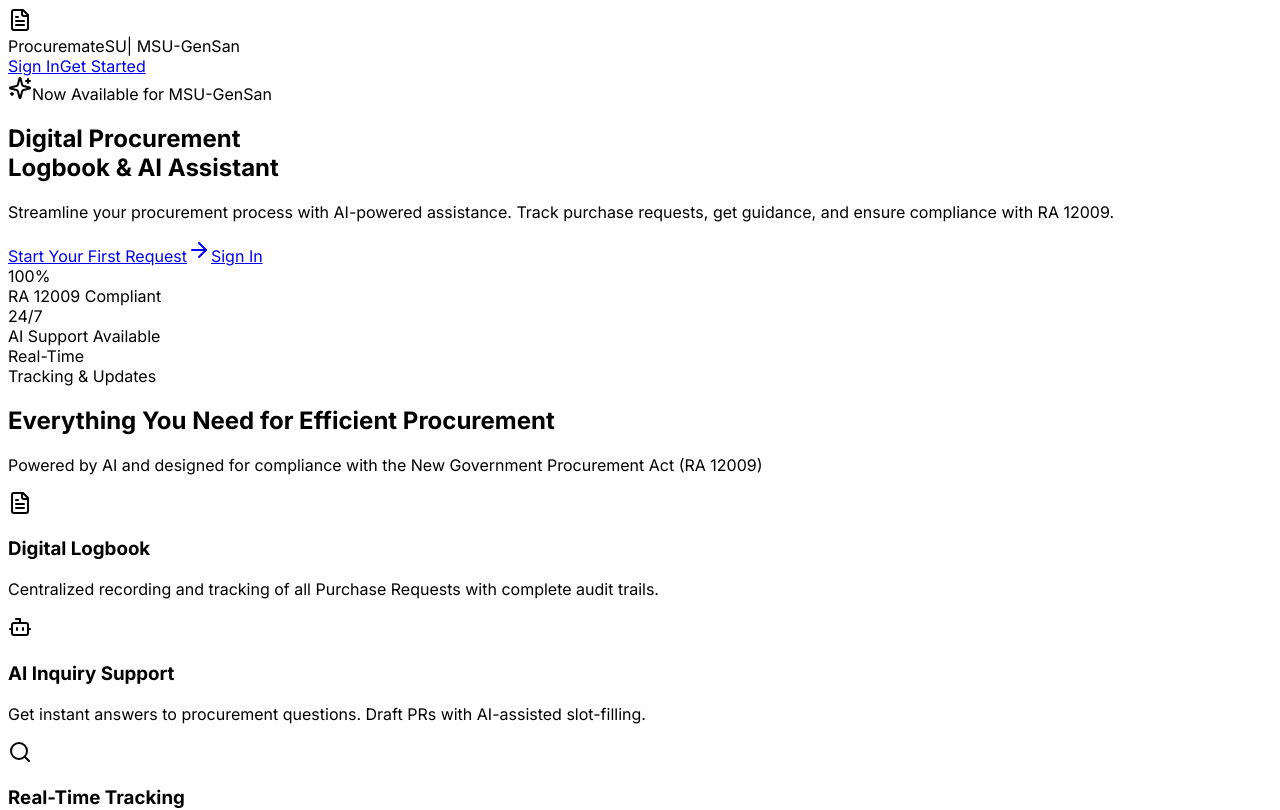
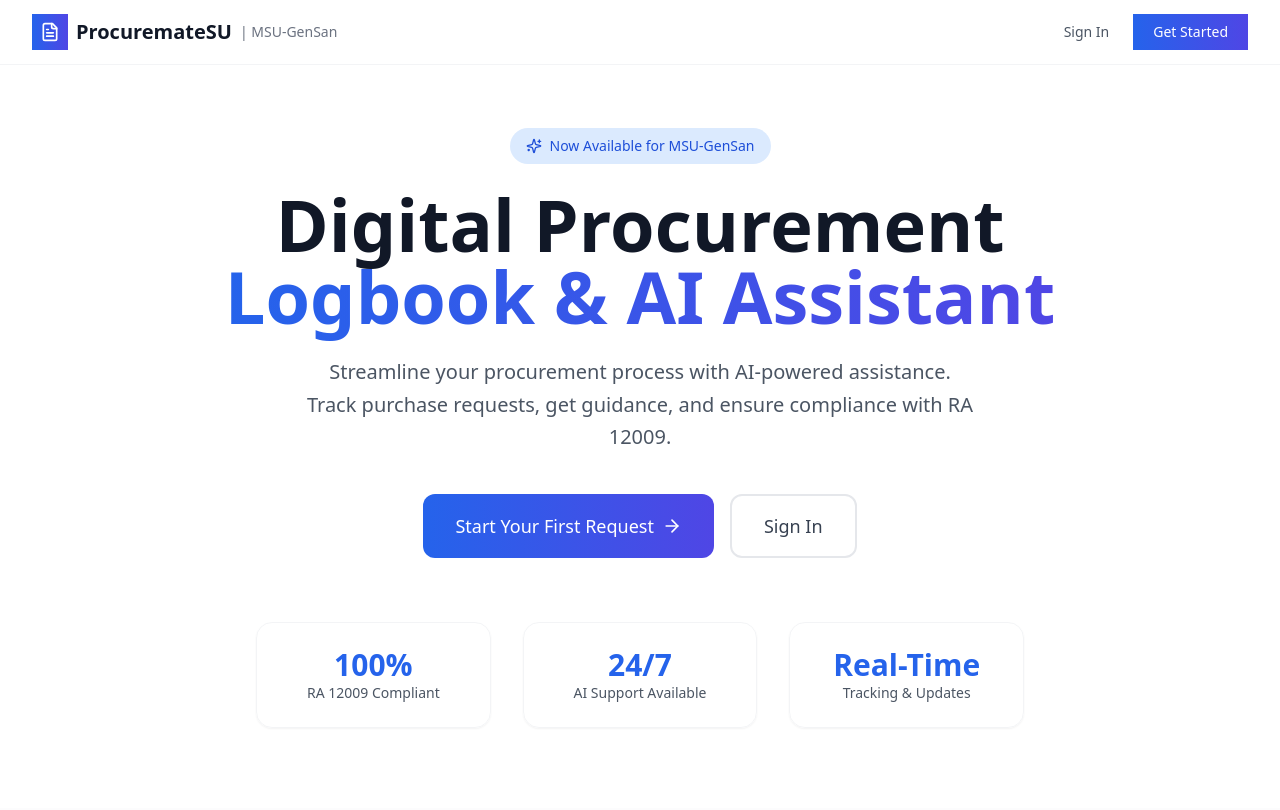
Before and after one commit to mjx0x0/procurematesu, a Next.js app: page / in a window 1280 px wide. Shown: the top 810 px of the page. Built offline with nearby package versions, Linux system fonts and the light colour scheme.

Commit message:
Complete UI redesign: Beautiful landing page with gradients and animations

```diff
--- a/app/globals.css
+++ b/app/globals.css
@@ -2,67 +2,107 @@
 @tailwind components;
 @tailwind utilities;
 
-@layer base {
-  :root {
-    --background: 0 0% 100%;
-    --foreground: 0 0% 3.9%;
-    --card: 0 0% 100%;
-    --card-foreground: 0 0% 3.9%;
-    --popover: 0 0% 100%;
-    --popover-foreground: 0 0% 3.9%;
-    --primary: 0 0% 9%;
-    --primary-foreground: 0 0% 98%;
-    --secondary: 0 0% 96.1%;
-    --secondary-foreground: 0 0% 9%;
-    --muted: 0 0% 96.1%;
-    --muted-foreground: 0 0% 45.1%;
-    --accent: 0 0% 96.1%;
-    --accent-foreground: 0 0% 9%;
-    --destructive: 0 84.2% 60.2%;
-    --destructive-foreground: 0 0% 98%;
-    --border: 0 0% 89.8%;
-    --input: 0 0% 89.8%;
-    --ring: 0 0% 3.9%;
-    --chart-1: 12 76% 61%;
-    --chart-2: 173 58% 39%;
-    --chart-3: 197 37% 24%;
-    --chart-4: 43 74% 66%;
-    --chart-5: 27 87% 67%;
-    --radius: 0.5rem;
+/* Custom Font Import */
+@import url('https://fonts.googleapis.com/css2?family=Inter:wght@300;400;500;600;700;800;900&display=swap');
+
+/* Base Styles */
+* {
+  margin: 0;
+  padding: 0;
+  box-sizing: border-box;
+}
+
+body {
+  font-family: 'Inter', -apple-system, BlinkMacSystemFont, sans-serif;
+  background: #ffffff;
+  color: #111827;
+  -webkit-font-smoothing: antialiased;
+  -moz-osx-font-smoothing: grayscale;
+}
+
+/* Custom Scrollbar */
+::-webkit-scrollbar {
+  width: 10px;
+}
+
+::-webkit-scrollbar-track {
+  background: #f1f1f1;
+  border-radius: 10px;
+}
+
+::-webkit-scrollbar-thumb {
+  background: linear-gradient(to bottom, #2563eb, #4f46e5);
+  border-radius: 10px;
+}
+
+::-webkit-scrollbar-thumb:hover {
+  background: #1d4ed8;
+}
+
+/* Custom Utility Classes */
+.gradient-text {
+  background: linear-gradient(135deg, #2563eb 0%, #4f46e5 50%, #7c3aed 100%);
+  -webkit-background-clip: text;
+  -webkit-text-fill-color: transparent;
+  background-clip: text;
+}
+
+.gradient-bg {
+  background: linear-gradient(135deg, #2563eb 0%, #4f46e5 50%, #7c3aed 100%);
+}
+
+.glass-effect {
+  background: rgba(255, 255, 255, 0.8);
+  backdrop-filter: blur(10px);
+  -webkit-backdrop-filter: blur(10px);
+  border: 1px solid rgba(255, 255, 255, 0.2);
+}
+
+/* Animation Keyframes */
+@keyframes float {
+  0%, 100% {
+    transform: translateY(0px);
   }
-  .dark {
-    --background: 0 0% 3.9%;
-    --foreground: 0 0% 98%;
-    --card: 0 0% 3.9%;
-    --card-foreground: 0 0% 98%;
-    --popover: 0 0% 3.9%;
-    --popover-foreground: 0 0% 98%;
-    --primary: 0 0% 98%;
-    --primary-foreground: 0 0% 9%;
-    --secondary: 0 0% 14.9%;
-    --secondary-foreground: 0 0% 98%;
-    --muted: 0 0% 14.9%;
-    --muted-foreground: 0 0% 63.9%;
-    --accent: 0 0% 14.9%;
-    --accent-foreground: 0 0% 98%;
-    --destructive: 0 62.8% 30.6%;
-    --destructive-foreground: 0 0% 98%;
-    --border: 0 0% 14.9%;
-    --input: 0 0% 14.9%;
-    --ring: 0 0% 83.1%;
-    --chart-1: 220 70% 50%;
-    --chart-2: 160 60% 45%;
-    --chart-3: 30 80% 55%;
-    --chart-4: 280 65% 60%;
-    --chart-5: 340 75% 55%;
+  50% {
+    transform: translateY(-20px);
   }
 }
 
-@layer base {
-  * {
-    @apply border-border;
+@keyframes pulse-slow {
+  0%, 100% {
+    opacity: 1;
   }
-  body {
-    @apply bg-background text-foreground;
+  50% {
+    opacity: 0.5;
   }
 }
+
+@keyframes slide-up {
+  from {
+    opacity: 0;
+    transform: translateY(30px);
+  }
+  to {
+    opacity: 1;
+    transform: translateY(0);
+  }
+}
+
+.animate-float {
+  animation: float 6s ease-in-out infinite;
+}
+
+.animate-pulse-slow {
+  animation: pulse-slow 3s ease-in-out infinite;
+}
+
+.animate-slide-up {
+  animation: slide-up 0.6s ease-out forwards;
+}
+
+/* Animation Delays */
+.delay-100 { animation-delay: 100ms; }
+.delay-200 { animation-delay: 200ms; }
+.delay-300 { animation-delay: 300ms; }
+.delay-400 { animation-delay: 400ms; }
+.delay-500 { animation-delay: 500ms; }
--- a/app/layout.tsx
+++ b/app/layout.tsx
@@ -1,38 +1,38 @@
 import type { Metadata } from "next";
-import { Inter } from 'next/font/google';
-import { ThemeProvider } from "next-themes";
+import { Inter } from "next/font/google";
+import "./globals.css";
 
-const defaultUrl = process.env.VERCEL_URL
-  ? `https://${process.env.VERCEL_URL}`
-  : "http://localhost:3000";
+const inter = Inter({
+  subsets: ["latin"],
+  display: 'swap',
+  variable: '--font-inter',
+});
 
 export const metadata: Metadata = {
-  metadataBase: new URL(defaultUrl),
-  title: "Next.js and Supabase Starter Kit",
-  description: "The fastest way to build apps with Next.js and Supabase",
+  title: "ProcuremateSU | Digital Procurement Logbook for MSU-GenSan",
+  description: "AI-powered procurement system for Mindanao State University - General Santos. Streamline purchase requests, track status, and ensure RA 12009 compliance.",
+  keywords: "procurement, MSU-GenSan, RA 12009, digital logbook, AI assistant, purchase request",
+  authors: [{ name: "ProcuremateSU Team" }],
+  openGraph: {
+    title: "ProcuremateSU | Digital Procurement Logbook for MSU-GenSan",
+    description: "Streamline your procurement process with AI-powered assistance at MSU-GenSan.",
+    type: "website",
+    url: "https://procurematesu.vercel.app",
+  },
+  icons: {
+    icon: "/favicon.ico",
+  },
 };
 
-
-const inter = Inter({
-  subsets: ['latin'],
-  variable: '--font-inter',
-});
 export default function RootLayout({
   children,
 }: Readonly<{
   children: React.ReactNode;
 }>) {
   return (
-    <html lang="en" suppressHydrationWarning>
-      <body className={`${inter.className} antialiased`}>
-        <ThemeProvider
-          attribute="class"
-          defaultTheme="system"
-          enableSystem
-          disableTransitionOnChange
-        >
-          {children}
-        </ThemeProvider>
+    <html lang="en" className={inter.variable}>
+      <body className="font-sans antialiased">
+        {children}
       </body>
     </html>
   );
```
